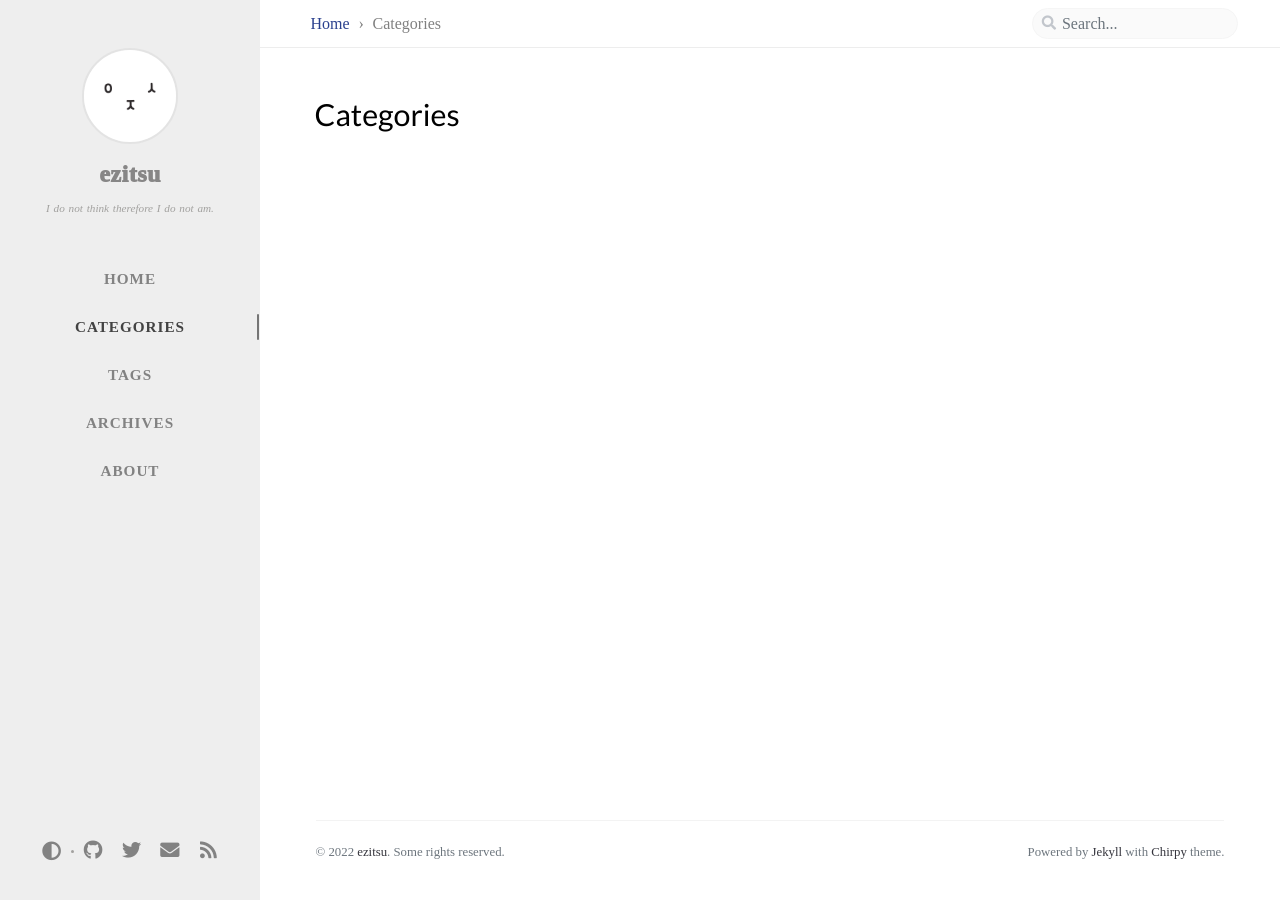
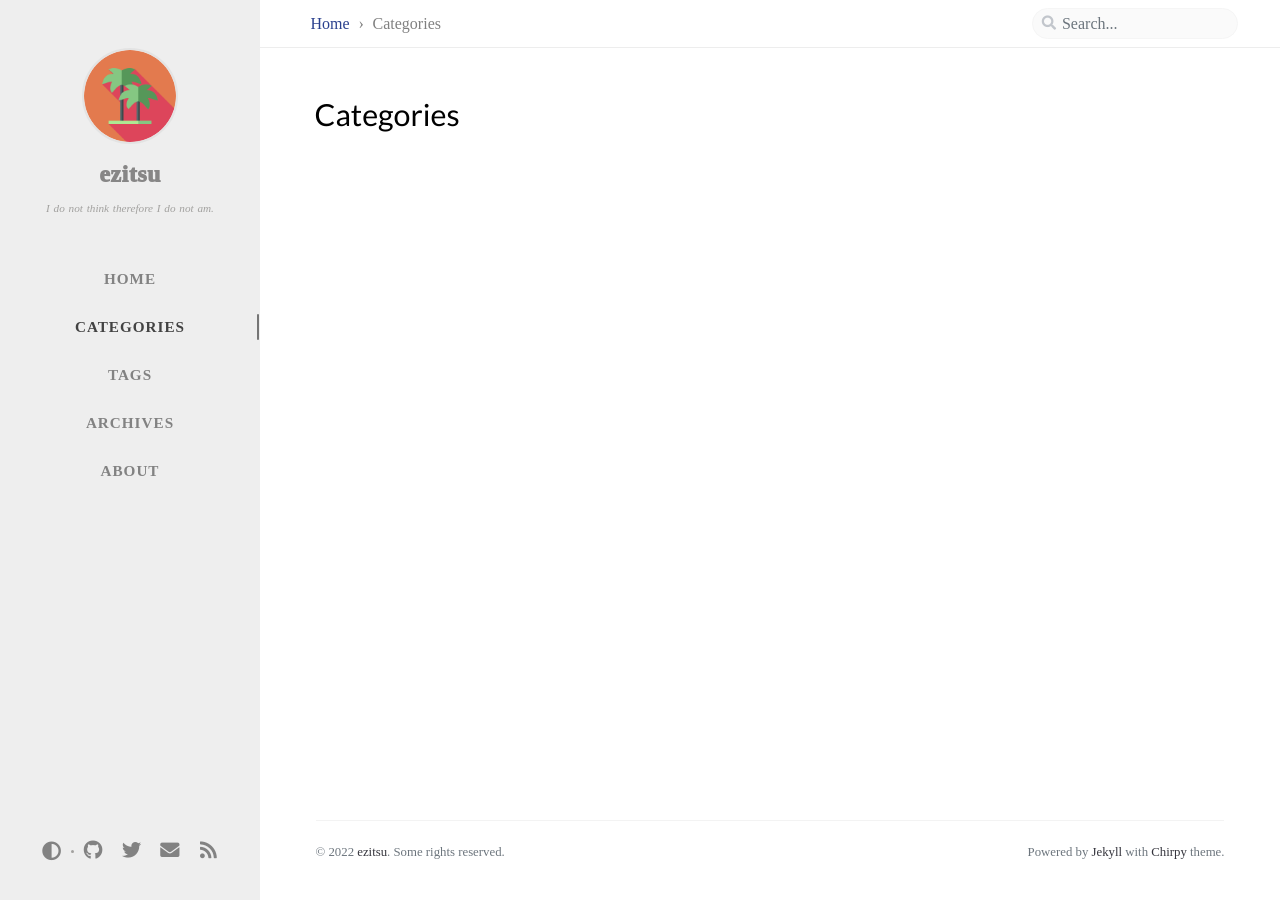
Before and after one commit to ezitsu/ezitsu.github.io, a Jekyll site: the page built from _tabs/categories.md, in a window 1280 px wide. Built offline with Jekyll 4.4.1, drawn with Linux system fonts in a browser that asks for light colours; nearby versions of some CDN libraries; comment, search, counter and statistics services are not loaded.

Commit message:
[ADD] palm img

```diff
--- a/_config.yml
+++ b/_config.yml
@@ -84,7 +84,7 @@ theme_mode:   # [light|dark]
 img_cdn: '/assets/img'
 
 # the avatar on sidebar, support local or CORS resources
-avatar: '/title/ezs.jpg'
+avatar: '/title/palm.png'
 
 # boolean type, the global switch for ToC in posts.
 toc: true
```
Also changed, not shown: Gemfile.lock, assets/img/title/palm.png (added), assets/img/title/surfer.png (added).
